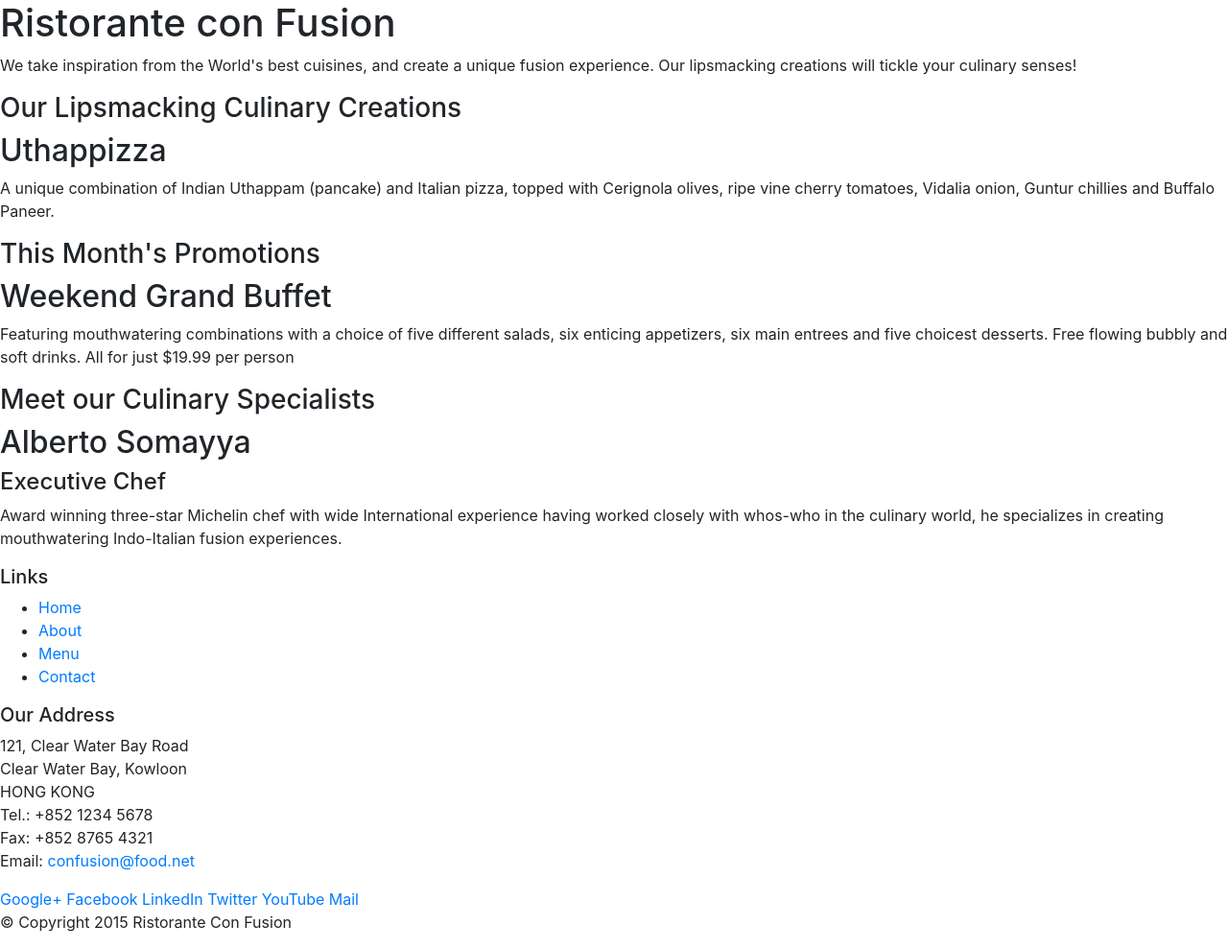
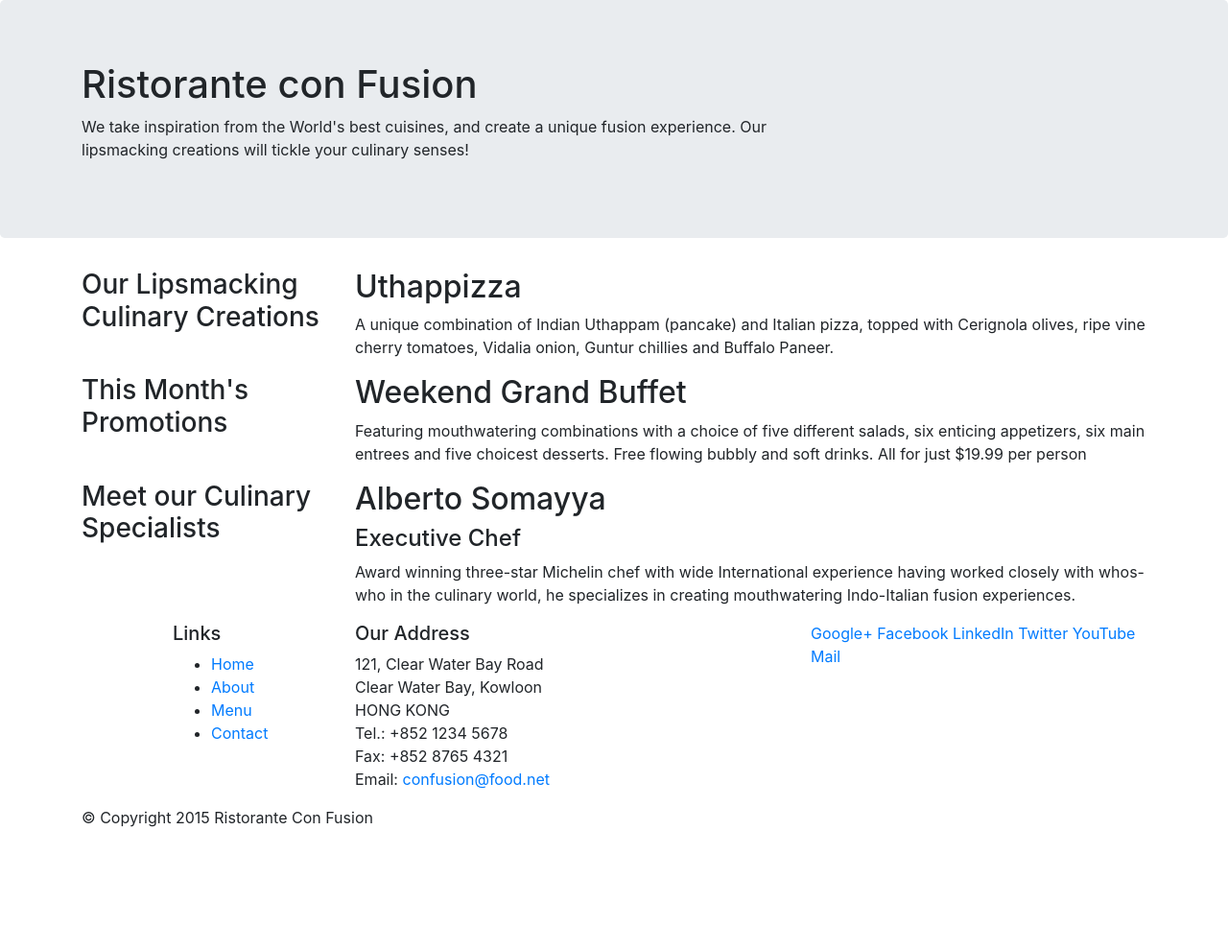
Before and after one commit to aharkergutierrez/bootstrap_1, a website: page index.html in a window 1280 px wide. Shown: the whole page at 96% size. After the commit the page ends 880 px from the top, so only its background shows below. Drawn offline with nearby package versions, Linux system fonts and the light colour scheme.

Commit message:
Se suben cambios de ejemplo de usos de clases row, column y en general la grid de bootstrap

```diff
--- a/index.html
+++ b/index.html
@@ -14,46 +14,46 @@
 
 <body>
 
-    <header>
-        <div>
-            <div>
-                <div>
+    <header class="jumbotron">
+        <div class="container">
+            <div class="row">
+                <div class="col-12 col-sm-8">
                     <h1>Ristorante con Fusion</h1>
                     <p>We take inspiration from the World's best cuisines, and create a unique fusion experience. Our lipsmacking creations will tickle your culinary senses!</p>
                 </div>
-                <div>
+                <div clas="col col-sm">
                 </div>
             </div>
         </div>
     </header>
 
-    <div>
-        <div>
-            <div>
+    <div class="container">
+        <div class="row">
+            <div class="col-sm-4 push-sm-8 col-md-3 push-md-9">
                 <h3>Our Lipsmacking Culinary Creations</h3>
             </div>
-            <div>
+            <div class="col-sm pull-sm-4 col-md pull-md-3">
                 <h2>Uthappizza</h2>
                 <p>A unique combination of Indian Uthappam (pancake) and Italian pizza, topped with Cerignola olives, ripe vine cherry tomatoes, Vidalia onion, Guntur chillies and Buffalo Paneer.</p>
             </div>
         </div>
 
 
-        <div>
-            <div>
+        <div class="row">
+            <div class="col-sm-4 col-md-3">
                 <h3>This Month's Promotions</h3>
             </div>
-            <div>
+            <div class="col-sm col-md">
                 <h2>Weekend Grand Buffet</h2>
                 <p>Featuring mouthwatering combinations with a choice of five different salads, six enticing appetizers, six main entrees and five choicest desserts. Free flowing bubbly and soft drinks. All for just $19.99 per person </p>
             </div>
         </div>
 
-        <div>
-            <div>
+        <div class="row">
+            <div class="col-sm-4 push-sm-8 col-md-3 push-md-9">
                 <h3>Meet our Culinary Specialists</h3>
             </div>
-            <div>
+            <div class="col-sm pull-sm-4 col-md pull-md-3">
                 <h2>Alberto Somayya</h2>
                 <h4>Executive Chef</h4>
                 <p>Award winning three-star Michelin chef with wide International experience having worked closely with whos-who in the culinary world, he specializes in creating mouthwatering Indo-Italian fusion experiences. </p>
@@ -62,9 +62,9 @@
     </div>
 
     <footer>
-        <div>
-            <div>
-                <div>
+        <div class="container">
+            <div class="row">
+                <div class="col-5 offset-1 col-sm-2">
                     <h5>Links</h5>
                     <ul>
                         <li><a href="#">Home</a></li>
@@ -73,7 +73,7 @@
                         <li><a href="#">Contact</a></li>
                     </ul>
                 </div>
-                <div>
+                <div class="col-6 col-sm-5">
                     <h5>Our Address</h5>
                     <address>
 		              121, Clear Water Bay Road<br>
@@ -82,9 +82,13 @@
 		              Tel.: +852 1234 5678<br>
 		              Fax: +852 8765 4321<br>
 		              Email: <a href="mailto:confusion@food.net">confusion@food.net</a>
-		           </address>
+                   </address>
+                   <!--<div class="row">
+                       <div class="col-7">EL DIV DE 7</div>
+                       <div class="col-5">EL DIV DE 5<br/>Hola</div>
+                   </div>-->
                 </div>
-                <div>
+                <div class="col col-sm-4">
                     <div>
                         <a href="http://google.com/+">Google+</a>
                         <a href="http://www.facebook.com/profile.php?id=">Facebook</a>
@@ -95,8 +99,8 @@
                     </div>
                 </div>
            </div>
-           <div>
-                <div>
+           <div class="row">
+                <div class="col-auto">
                     <p>© Copyright 2015 Ristorante Con Fusion</p>
                 </div>
            </div>
```
